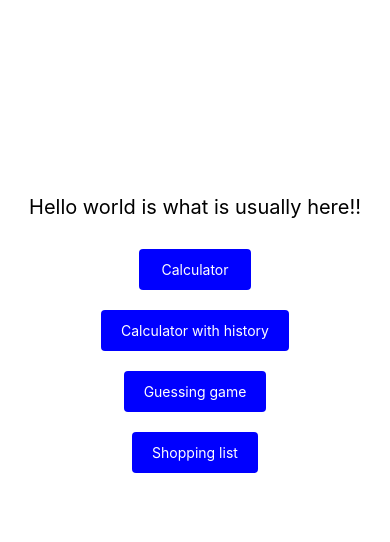
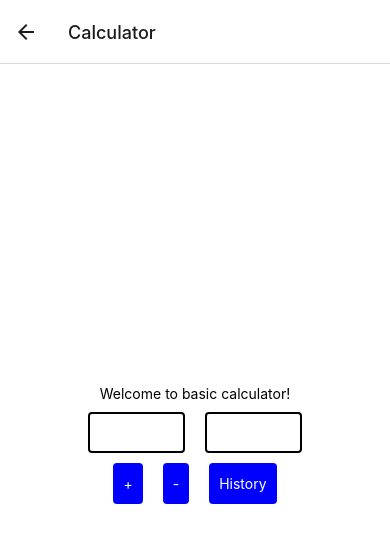
Before and after one commit to Jhellsten/hh-mobiiliohjelmointi, a React Native app: screen /Calculator in a window 390 px wide. Shown: the top 542 px of the page. Built offline with nearby package versions, Linux system fonts and the light colour scheme.

Commit message:
feat: added navigation

```diff
--- a/App.tsx
+++ b/App.tsx
@@ -1,101 +1,57 @@
-import { StatusBar } from 'expo-status-bar'
-import React, { useState } from 'react'
-import { Button, StyleSheet, Text, View } from 'react-native'
+import React from 'react'
+import { NavigationContainer } from '@react-navigation/native'
+import { createBottomTabNavigator } from '@react-navigation/bottom-tabs'
+import { createStackNavigator, StackScreenProps } from '@react-navigation/stack'
+import { Ionicons } from '@expo/vector-icons'
+
+import History from './components/History'
 import Calculator from './components/Calculator'
-import CalculatorWithHistory from './components/CalculatorWithHistory'
-import CustomButton from './components/CustomButton'
-import GuessingGame from './components/GuessingGame'
-import ShoppingList from './components/ShoppinList'
+import Home from './Screens/Home'
+
+type RootStackParamList = {
+	Home: undefined
+	Calculator: undefined
+	CalculatorWithHistory: undefined
+	ShoppingList: undefined
+	History: { numberList: string[] }
+}
+
+export type RouteNavigationProps<T extends keyof RootStackParamList> =
+	StackScreenProps<RootStackParamList, T>
 
 export default function App() {
-	const [selectedApp, setSelectedApp] = useState<number | null>(null)
-
-	const renderSelectedApp = () => {
-		switch (selectedApp) {
-			case 0:
-				return <Calculator />
-			case 1:
-				return <CalculatorWithHistory />
-			case 2:
-				return <GuessingGame />
-			case 3:
-				return <ShoppingList />
-			default:
-				return null
-		}
-	}
-
-	const SelectableApps = [
-		'Calculator',
-		'Calculator with history',
-		'Guessing game',
-		'Shopping list',
-	]
-
-	const handleAppSelect = (index: number) => {
-		if (selectedApp === index) {
-			setSelectedApp(null)
-		} else {
-			setSelectedApp(index)
-		}
-	}
+	// const Tab = createBottomTabNavigator()
+	const Stack = createStackNavigator<RootStackParamList>()
 
 	return (
-		<View style={styles.container}>
-			<Text style={styles.header}>Hello world is what is usually here!!</Text>
-			<View style={styles.buttonContainer}>
-				{selectedApp === null ? (
-					SelectableApps.map((app, i) => {
-						return (
-							<View style={styles.button} key={i}>
-								<CustomButton
-									text={app}
-									handlePress={() => handleAppSelect(i)}
-								/>
-							</View>
-						)
-					})
-				) : (
-					<View style={styles.button}>
-						<CustomButton
-							text={'Close'}
-							handlePress={() => handleAppSelect(selectedApp)}
-						/>
-					</View>
-				)}
-			</View>
-			<View style={styles.appContainer}>{renderSelectedApp()}</View>
-			<StatusBar style='auto' />
-		</View>
+		<NavigationContainer>
+			<Stack.Navigator>
+				<Stack.Screen name='Home' component={Home} />
+				<Stack.Screen name='Calculator' component={Calculator} />
+				<Stack.Screen name='History' component={History} />
+			</Stack.Navigator>
+			{/*
+			If we want to use Tab navigator later on
+			<Tab.Navigator
+				screenOptions={({ route }) => ({
+					tabBarIcon: ({ focused, color, size }) => {
+						let iconName = 'notifications'
+
+						if (route.name === 'Home') {
+							iconName = 'md-home'
+						} else if (route.name === 'Calculator') {
+							iconName = 'calculator'
+						}
+
+						return <Ionicons name={iconName} size={size} color={color} />
+					},
+					tabBarActiveTintColor: 'blue',
+					tabBarInactiveTintColor: 'gray',
+				})}
+			>
+				<Tab.Screen name='Home' component={Home} />
+				<Tab.Screen name='Calculator' component={Calculator} />
+			</Tab.Navigator> */}
+		</NavigationContainer>
 	)
 }
-
-const styles = StyleSheet.create({
-	container: {
-		flex: 1,
-		backgroundColor: '#fff',
-		alignItems: 'center',
-		marginTop: '50%',
-	},
-	header: {
-		fontSize: 20,
-		marginBottom: '5%',
-	},
-	buttonContainer: {
-		alignItems: 'center',
-		justifyContent: 'center',
-		marginBottom: '5%',
-	},
-	button: {
-		marginVertical: 10,
-		color: 'black',
-		backgroundColor: 'blue',
-		minWidth: '60%',
-		borderRadius: 4,
-	},
-	appContainer: {
-		backgroundColor: '#fff',
-		alignItems: 'center',
-		justifyContent: 'center',
-	},
-})
--- /dev/null
+++ b/Screens/Home.tsx
@@ -0,0 +1,52 @@
+import { StatusBar } from 'expo-status-bar'
+import React from 'react'
+import { StyleSheet, Text, View } from 'react-native'
+import { RouteNavigationProps } from '../App'
+import CustomButton from '../components/CustomButton'
+
+export default function Home({ navigation }: RouteNavigationProps<'Home'>) {
+	return (
+		<View style={styles.container}>
+			<Text style={styles.header}>Hello world is what is usually here!!</Text>
+			<View style={styles.buttonContainer}>
+				<View style={styles.button}>
+					<CustomButton
+						text={'Calculator'}
+						handlePress={() => navigation.navigate('Calculator')}
+					/>
+				</View>
+			</View>
+			<StatusBar style='auto' />
+		</View>
+	)
+}
+
+const styles = StyleSheet.create({
+	container: {
+		flex: 1,
+		backgroundColor: '#fff',
+		alignItems: 'center',
+		justifyContent: 'center',
+	},
+	header: {
+		fontSize: 20,
+		marginBottom: '5%',
+	},
+	buttonContainer: {
+		alignItems: 'center',
+		justifyContent: 'center',
+		marginBottom: '5%',
+	},
+	button: {
+		marginVertical: 10,
+		color: 'black',
+		backgroundColor: 'blue',
+		minWidth: '60%',
+		borderRadius: 4,
+	},
+	appContainer: {
+		backgroundColor: '#fff',
+		alignItems: 'center',
+		justifyContent: 'center',
+	},
+})
--- a/components/Calculator.tsx
+++ b/components/Calculator.tsx
@@ -1,26 +1,31 @@
 import React, { useState } from 'react'
-import {
-	Button,
-	StyleSheet,
-	Text,
-	TextInput,
-	TouchableOpacity,
-	View,
-} from 'react-native'
+import { StyleSheet, Text, TextInput, View } from 'react-native'
+import { RouteNavigationProps } from '../App'
 import CustomButton from './CustomButton'
 
-export default function Calculator() {
+export default function Calculator({
+	navigation,
+}: RouteNavigationProps<'Calculator'>) {
 	const [number1, setNumber1] = useState<number | null>(null)
 	const [number2, setNumber2] = useState<number | null>(null)
 	const [result, setResult] = useState<number | null>(null)
+	const [numberList, setNumberlist] = useState<string[]>([])
 
 	const handleCalculate = (operator: '+' | '-') => {
 		switch (operator) {
 			case '+':
 				setResult((number1 || 0) + (number2 || 0))
+				setNumberlist([
+					...numberList,
+					`${number1} + ${number2} = ${(number1 || 0) + (number2 || 0)}`,
+				])
 				break
 			case '-':
 				setResult((number1 || 0) - (number2 || 0))
+				setNumberlist([
+					...numberList,
+					`${number1} - ${number2} = ${(number1 || 0) - (number2 || 0)}`,
+				])
 				break
 
 			default:
@@ -45,6 +50,10 @@ export default function Calculator() {
 			<View style={styles.buttonContainer}>
 				<CustomButton text={'+'} handlePress={() => handleCalculate('+')} />
 				<CustomButton text={'-'} handlePress={() => handleCalculate('-')} />
+				<CustomButton
+					text={'History'}
+					handlePress={() => navigation.navigate('History', { numberList })}
+				/>
 			</View>
 			{result !== null && <Text>{result.toString()}</Text>}
 		</View>
@@ -53,6 +62,7 @@ export default function Calculator() {
 
 export const styles = StyleSheet.create({
 	container: {
+		flex: 1,
 		backgroundColor: '#fff',
 		alignItems: 'center',
 		justifyContent: 'center',
@@ -79,5 +89,6 @@ export const styles = StyleSheet.create({
 		width: '60%',
 		marginBottom: 20,
 		flexDirection: 'row',
+		justifyContent: 'center',
 	},
 })
--- /dev/null
+++ b/components/History.tsx
@@ -0,0 +1,31 @@
+import React, { useState } from 'react'
+import { StyleSheet, Text, View } from 'react-native'
+import { RouteNavigationProps } from '../App'
+
+export default function History({ route }: RouteNavigationProps<'History'>) {
+	const { numberList } = route.params
+	return (
+		<View style={styles.container}>
+			<Text style={styles.title}>{'History'}</Text>
+			<View>
+				{numberList.map((result, i) => {
+					return <Text key={i}>{result}</Text>
+				})}
+			</View>
+		</View>
+	)
+}
+
+const styles = StyleSheet.create({
+	container: {
+		flex: 1,
+		justifyContent: 'flex-start',
+		backgroundColor: '#fff',
+		alignItems: 'center',
+	},
+	title: {
+		fontSize: 20,
+		color: 'blue',
+		marginVertical: 30,
+	},
+})
--- a/package.json
+++ b/package.json
@@ -8,11 +8,17 @@
     "eject": "expo eject"
   },
   "dependencies": {
+    "@react-navigation/bottom-tabs": "^6.0.9",
+    "@react-navigation/native": "^6.0.6",
+    "@react-navigation/stack": "^6.0.11",
     "expo": "~43.0.0",
     "expo-status-bar": "~1.1.0",
     "react": "17.0.1",
     "react-dom": "17.0.1",
     "react-native": "0.64.2",
+    "react-native-gesture-handler": "^1.10.3",
+    "react-native-safe-area-context": "3.3.2",
+    "react-native-screens": "~3.8.0",
     "react-native-web": "0.17.1"
   },
   "devDependencies": {
```
Also changed, not shown: 1 other file (tests, documents, lock files or other folders).
